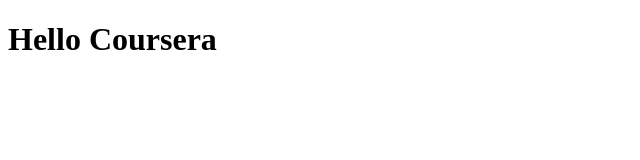
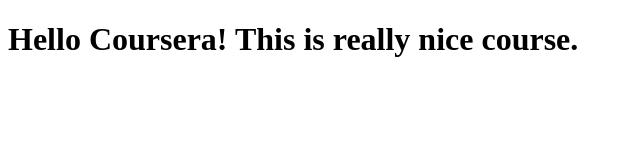
Before and after one commit to naveen912014/coursera-test, a plain HTML site: page site/index.html in a window 1280 px wide. Shown: the whole page, without its empty margins (0-640 px from the left). Drawn offline with Linux system fonts and the light colour scheme.

Commit message:
Small Addition to our page content

```diff
--- a/site/index.html
+++ b/site/index.html
@@ -5,6 +5,6 @@
 </head>
 <body>
 
-<h1>Hello Coursera </h1>
+<h1>Hello Coursera! This is really nice course. </h1>
 </body>
 </html>
```
